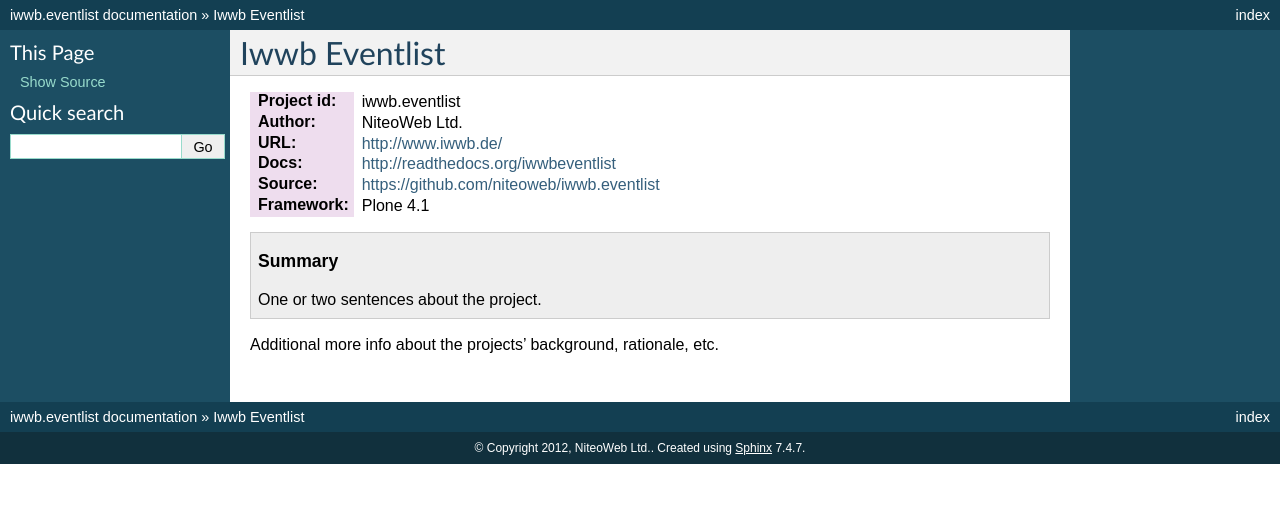
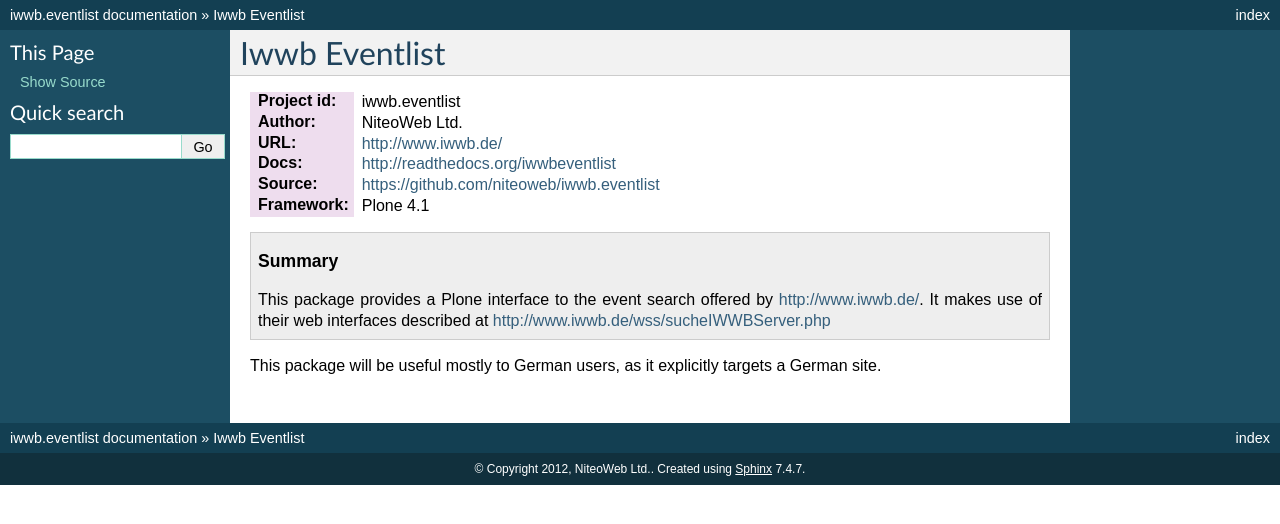
Before and after one commit to collective/iwwb.eventlist, a Sphinx documentation site: the page built from docs/README.rst, in a window 1280 px wide. Shown: the top 524 px of the page. Built offline with Sphinx 7.4.7, drawn with Linux system fonts in a browser that asks for light colours.

Commit message:
some textual changes

```diff
--- a/docs/HISTORY.rst
+++ b/docs/HISTORY.rst
@@ -6,4 +6,4 @@
 ----------------
 
 - Initial release.
-  [zupo]
+  [thomasw]
--- a/docs/LICENSE.rst
+++ b/docs/LICENSE.rst
@@ -1,7 +1,7 @@
 License
 =======
 
-Copyright (c) 2011, NiteoWeb Ltd.
+Copyright (c) 2012, NiteoWeb Ltd.
 All rights reserved.
 
 Redistribution and use in source and binary forms, with or without
--- a/docs/README.rst
+++ b/docs/README.rst
@@ -11,6 +11,7 @@
 
 .. topic:: Summary
 
-    One or two sentences about the project.
+   This package provides a Plone interface to the event search offered by http://www.iwwb.de/.
+   It makes use of their web interfaces described at http://www.iwwb.de/wss/sucheIWWBServer.php
 
-Additional more info about the projects' background, rationale, etc.
+This package will be useful mostly to German users, as it explicitly targets a German site.
```
